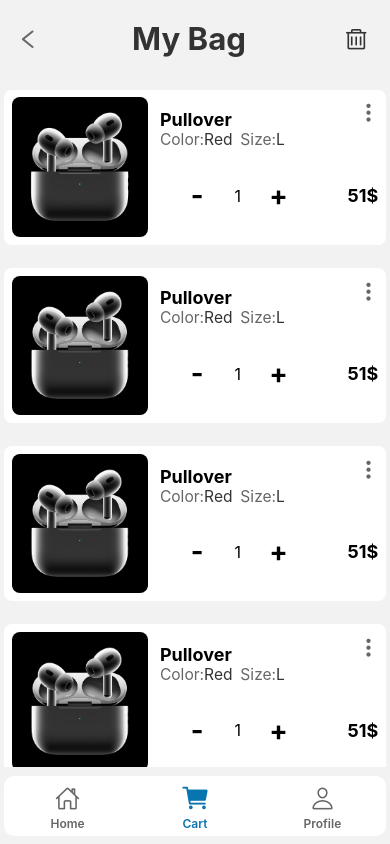
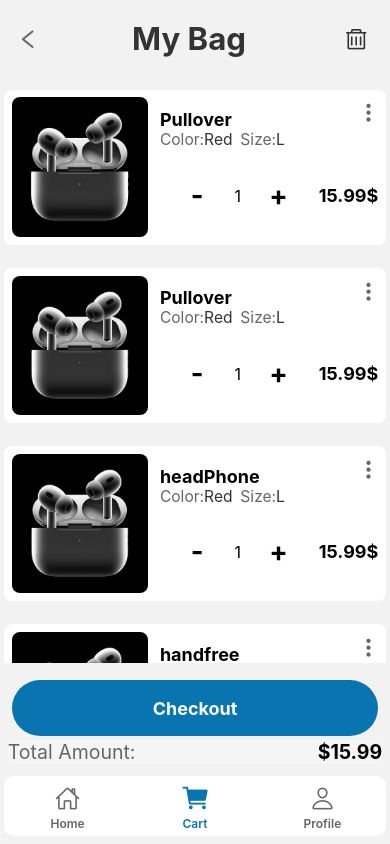
Before and after one commit to Syed-Shayan-01/react-native-app, a React Native app: screen /Cart in a window 390 px wide. Built offline with nearby package versions, Linux system fonts and the light colour scheme.

Commit message:
new changes in cart page add new logics and check button etc

```diff
--- a/pages/cart/Cart.js
+++ b/pages/cart/Cart.js
@@ -12,7 +12,9 @@ import AntDesign from 'react-native-vector-icons/AntDesign';
 import EntypoIcon from 'react-native-vector-icons/Entypo';
 
 const {width, height} = Dimensions.get('window');
-const Data = [
+
+// Initial data with quantity field
+const initialData = [
   {
     id: 1,
     image: require('../../public/images/apple.jpg'),
@@ -34,7 +36,7 @@ const Data = [
   {
     id: 3,
     image: require('../../public/images/apple.jpg'),
-    title: 'Pullover',
+    title: 'headPhone',
     color: 'Red',
     size: 'L',
     quantity: 1,
@@ -43,24 +45,77 @@ const Data = [
   {
     id: 4,
     image: require('../../public/images/apple.jpg'),
-    title: 'Pullover',
-    color: 'Red',
+    title: 'handfree',
+    color: 'Black',
     size: 'L',
     quantity: 1,
     price: 15.99,
   },
 ];
+
 const ProductCard = () => {
-  const [number, setnumber] = useState(1);
+  const [data, setData] = useState(initialData);
 
-  const handleChangeNumberPlus = () => {
-    setnumber(prev => prev + 1);
+  const handleChangeNumberPlus = id => {
+    setData(prevData =>
+      prevData.map(item =>
+        item.id === id ? {...item, quantity: item.quantity + 1} : item,
+      ),
+    );
   };
-  const handleChangeNumberMinus = () => {
-    if (number > 1) {
-      setnumber(prev => prev - 1);
-    }
+
+  const handleChangeNumberMinus = id => {
+    setData(prevData =>
+      prevData.map(item =>
+        item.id === id && item.quantity >= 1
+          ? {...item, quantity: item.quantity - 1}
+          : item,
+      ),
+    );
   };
+
+  const renderItem = ({item}) => {
+    return (
+      <View style={styles.container}>
+        <View style={styles.imageContainer}>
+          <Image source={item.image} style={styles.image} />
+        </View>
+        <View style={styles.detailsContainer}>
+          <EntypoIcon name={'dots-three-vertical'} style={styles.optionsIcon} />
+          <Text style={styles.title}>{item.title}</Text>
+          <View style={styles.colorSizeContainer}>
+            <Text>
+              <Text style={styles.labelText}>Color:</Text>
+              <Text style={styles.valueText}>{item.color}</Text>
+            </Text>
+            <Text style={styles.colorSizeText}>
+              <Text style={styles.labelText}>Size:</Text>
+              <Text style={styles.valueText}>{item.size}</Text>
+            </Text>
+          </View>
+          <View style={styles.quantityPriceContainer}>
+            <View style={styles.quantityContainer}>
+              <TouchableOpacity
+                style={styles.button}
+                onPress={() => handleChangeNumberMinus(item.id)}>
+                <Text style={styles.buttonText}>-</Text>
+              </TouchableOpacity>
+              <Text style={styles.quantity}>{item.quantity}</Text>
+              <TouchableOpacity
+                style={styles.button}
+                onPress={() => handleChangeNumberPlus(item.id)}>
+                <Text style={styles.buttonText}>+</Text>
+              </TouchableOpacity>
+            </View>
+            <View style={styles.priceContainer}>
+              <Text style={styles.price}>{item.price * item.quantity}$</Text>
+            </View>
+          </View>
+        </View>
+      </View>
+    );
+  };
+
   return (
     <>
       <View style={styles.navbar}>
@@ -73,56 +128,20 @@ const ProductCard = () => {
         </Text>
       </View>
       <FlatList
-        data={Data}
-        keyExtractor={Data.id}
-        renderItem={() => {
-          return (
-            <View style={styles.container}>
-              <View style={styles.imageContainer}>
-                <Image
-                  source={require('../../public/images/apple.jpg')}
-                  style={styles.image}
-                />
-              </View>
-              <View style={styles.detailsContainer}>
-                <EntypoIcon
-                  name={'dots-three-vertical'}
-                  style={styles.optionsIcon}
-                />
-                <Text style={styles.title}>Pullover</Text>
-                <View style={styles.colorSizeContainer}>
-                  <Text>
-                    <Text style={styles.labelText}>Color:</Text>
-                    <Text style={styles.valueText}>Red</Text>
-                  </Text>
-                  <Text style={styles.colorSizeText}>
-                    <Text style={styles.labelText}>Size:</Text>
-                    <Text style={styles.valueText}>L</Text>
-                  </Text>
-                </View>
-                <View style={styles.quantityPriceContainer}>
-                  <View style={styles.quantityContainer}>
-                    <TouchableOpacity
-                      style={styles.button}
-                      onPress={handleChangeNumberMinus}>
-                      <Text style={styles.buttonText}>-</Text>
-                    </TouchableOpacity>
-                    <Text style={styles.quantity}>{number}</Text>
-                    <TouchableOpacity
-                      style={styles.button}
-                      onPress={handleChangeNumberPlus}>
-                      <Text style={styles.buttonText}>+</Text>
-                    </TouchableOpacity>
-                  </View>
-                  <View style={styles.priceContainer}>
-                    <Text style={styles.price}>51$</Text>
-                  </View>
-                </View>
-              </View>
-            </View>
-          );
-        }}
+        data={data}
+        renderItem={renderItem}
+        keyExtractor={item => item.id.toString()}
       />
+
+      <View>
+        <TouchableOpacity style={styles.checkoutButton}>
+          <Text style={styles.checkoutText}>Checkout</Text>
+        </TouchableOpacity>
+        <TouchableOpacity style={styles.totalContainer}>
+          <Text style={styles.totalLabelText}>Total Amount:</Text>
+          <Text style={styles.totalValueText}> $15.99</Text>
+        </TouchableOpacity>
+      </View>
     </>
   );
 };
@@ -235,6 +254,38 @@ const styles = StyleSheet.create({
     fontSize: 18,
     fontWeight: 'bold',
   },
+  checkoutButton: {
+    backgroundColor: '#0975b0',
+    padding: Math.min(width, height) * 0.045,
+    borderRadius: 30,
+    justifyContent: 'center',
+    alignItems: 'center',
+    marginHorizontal: width * 0.03,
+    marginTop: height * 0.02,
+  },
+  checkoutText: {
+    fontSize: 18,
+    fontWeight: 'bold',
+    color: 'white',
+  },
+  totalContainer: {
+    backgroundColor: '#f5f5f5',
+    // padding: Math.min(width, height) * 0.05,
+    borderRadius: 8,
+    flexDirection: 'row',
+    justifyContent: 'space-between',
+    alignItems: 'center',
+    marginVertical:  height * 0.004,
+    marginHorizontal: width * 0.02
+  },
+  totalLabelText: {
+    fontSize: Math.min(width, height) * 0.05,
+    color: '#666666',
+  },
+  totalValueText: {
+    fontSize: Math.min(width, height) * 0.05,
+    fontWeight: '700',
+  },
 });
 
 export default ProductCard;
```
